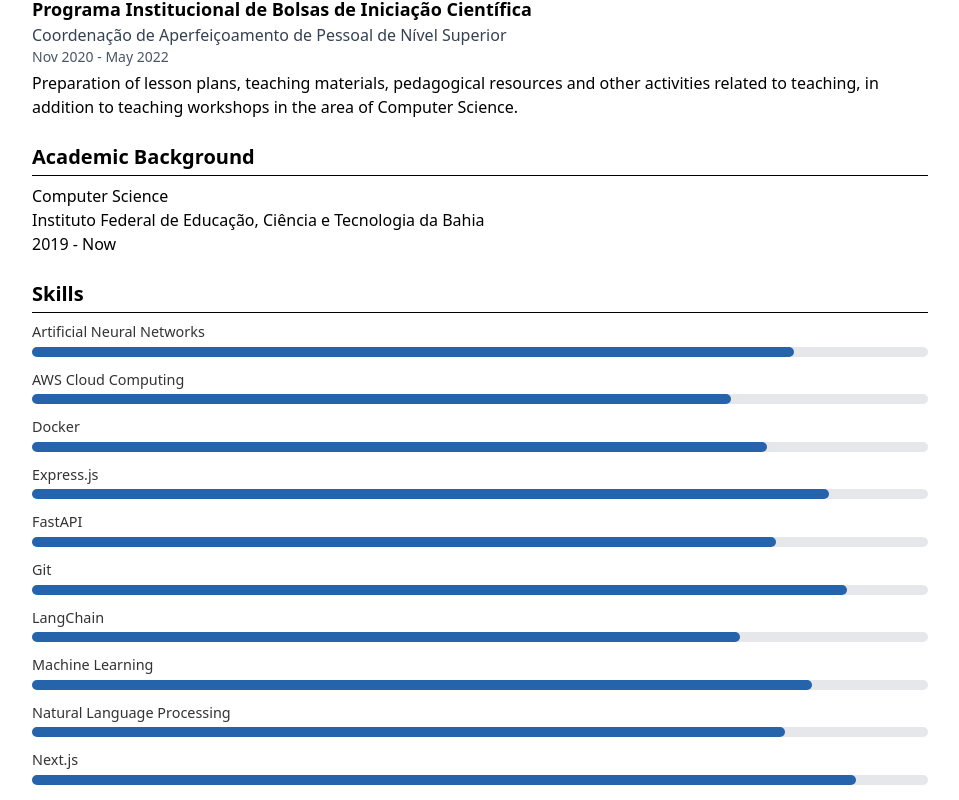
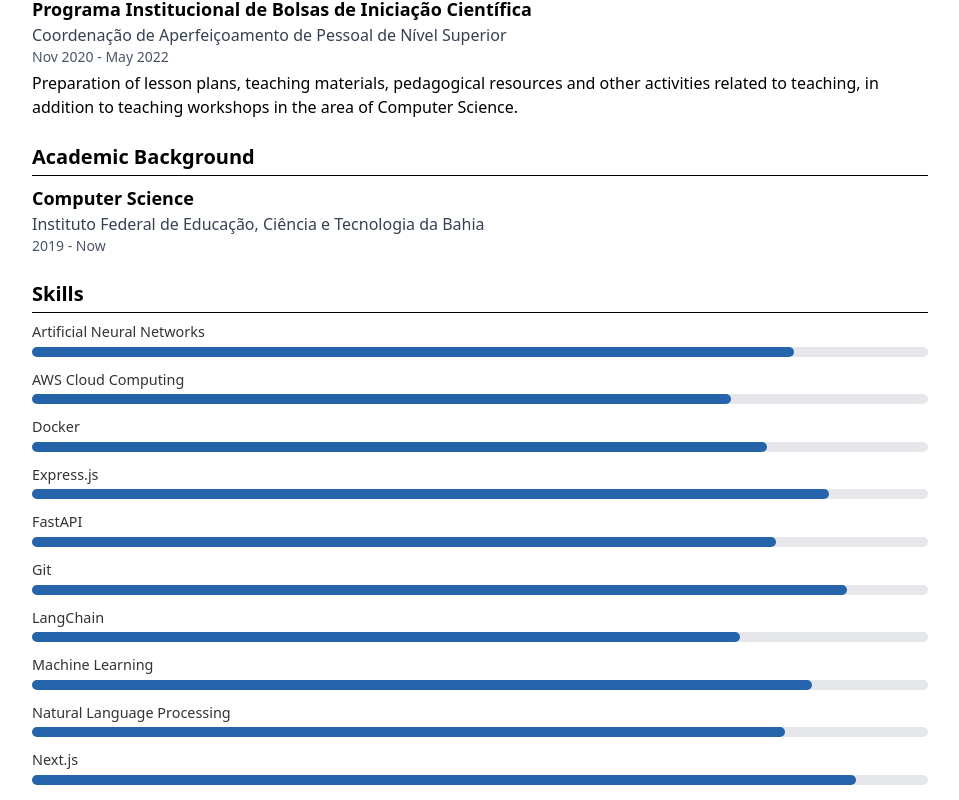
Before and after one commit to zolppy/my-resume, a Next.js app: page / in a window 1280 px wide. Shown: the part 755-1555 px from the top of the page, without its empty margins (160-1119 px from the left). Built offline with nearby package versions, Linux system fonts and the light colour scheme.

Commit message:
refacator: education component

```diff
--- /dev/null
+++ b/src/app/components/Education/index.tsx
@@ -0,0 +1,17 @@
+import { Education as EducationType } from "@/utils/types/education";
+
+export function Education({
+  title,
+  institution,
+  date,
+}: Omit<EducationType, "id">) {
+  return (
+    <div>
+      <h3 className="font-semibold text-lg">{title}</h3>
+      <p className="text-gray-700">{institution}</p>
+      <p className="text-sm text-gray-600 mb-1">{date}</p>
+    </div>
+  );
+}
+
+Education.displayName = "Education";
--- a/src/app/page.tsx
+++ b/src/app/page.tsx
@@ -1,15 +1,18 @@
 import { H2 } from "@/app/components/H2";
 import { Experience } from "@/app/components/Experience";
+import { Education } from "@/app/components/Education";
 import { Skill } from "@/app/components/Skill";
 import { Project } from "@/app/components/Project";
 import { Achievement } from "@/app/components/Achievement";
 import { Language } from "@/app/components/Language";
 import { experiences } from "@/utils/data/experiences";
+import { educations } from "@/utils/data/educations";
 import { skills } from "@/utils/data/skills";
 import { projects } from "@/utils/data/projects";
 import { achievements } from "@/utils/data/achievements";
 import { languages } from "@/utils/data/languages";
 import { Experience as ExperienceType } from "@/utils/types/experience";
+import { Education as EducationType } from "@/utils/types/education";
 import { Skill as SkillType } from "@/utils/types/skill";
 import { Project as ProjectType } from "@/utils/types/project";
 import { Achievement as AchievementType } from "@/utils/types/achievement";
@@ -66,13 +69,14 @@
         </section>
         <section className="mb-6">
           <H2>Academic Background</H2>
-          <div>
-            <h3 className="job-title">Computer Science</h3>
-            <p className="company-name">
-              Instituto Federal de Educação, Ciência e Tecnologia da Bahia
-            </p>
-            <p className="date-range">2019 - Now</p>
-          </div>
+          {educations.map(({ id, title, institution, date }: EducationType) => (
+            <Education
+              key={id}
+              title={title}
+              institution={institution}
+              date={date}
+            />
+          ))}
         </section>
         <section className="mb-6">
           <H2>Skills</H2>
--- /dev/null
+++ b/src/utils/data/educations.ts
@@ -0,0 +1,13 @@
+import { v4 as uuid } from "uuid";
+import { Education } from "@/utils/types/education";
+
+const educations: Education[] = [
+  {
+    id: uuid(),
+    title: "Computer Science",
+    institution: "Instituto Federal de Educação, Ciência e Tecnologia da Bahia",
+    date: "2019 - Now",
+  },
+];
+
+export { educations };
--- /dev/null
+++ b/src/utils/types/education.ts
@@ -0,0 +1,8 @@
+interface Education {
+  id: string;
+  title: string;
+  institution: string;
+  date: string;
+}
+
+export type { Education };
```
